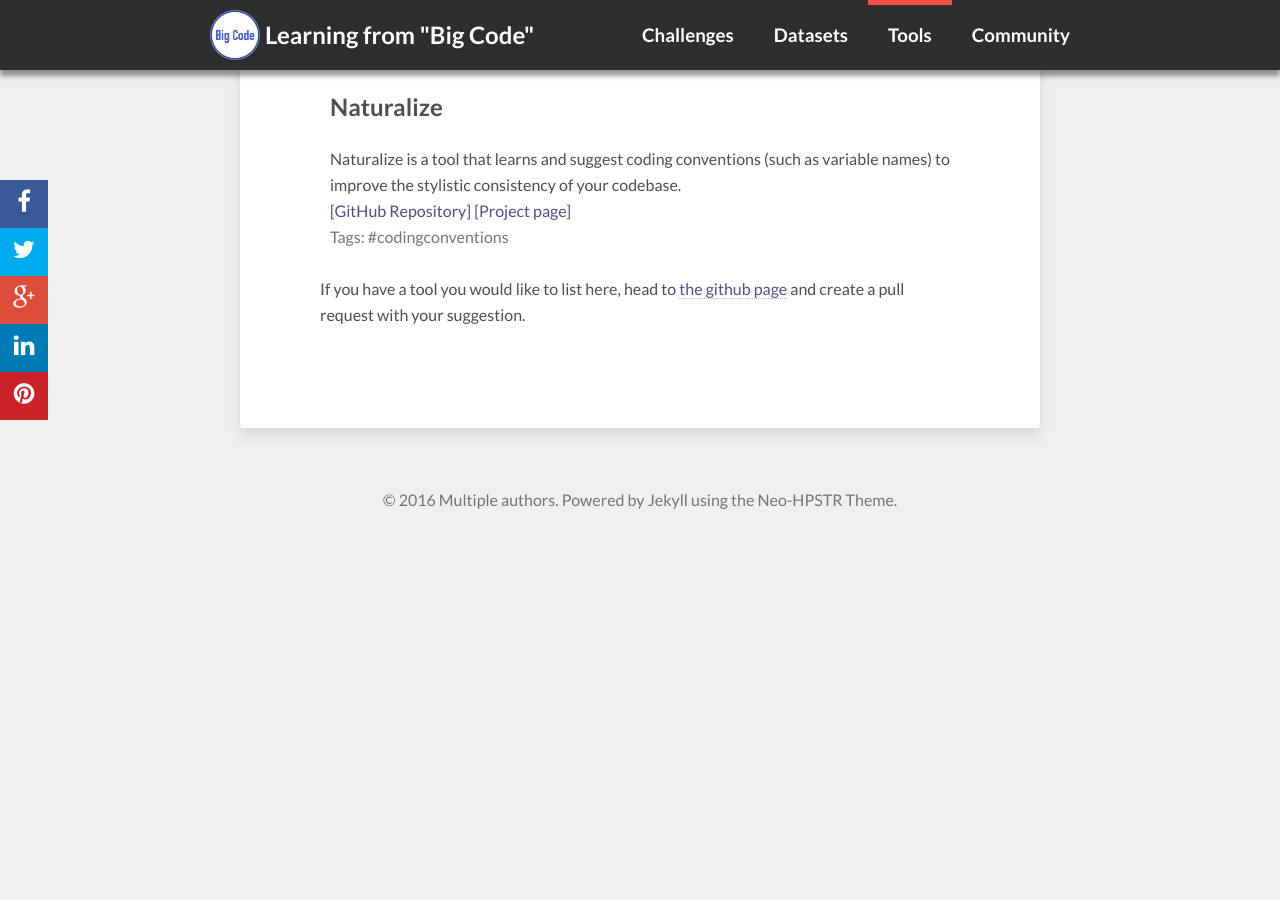
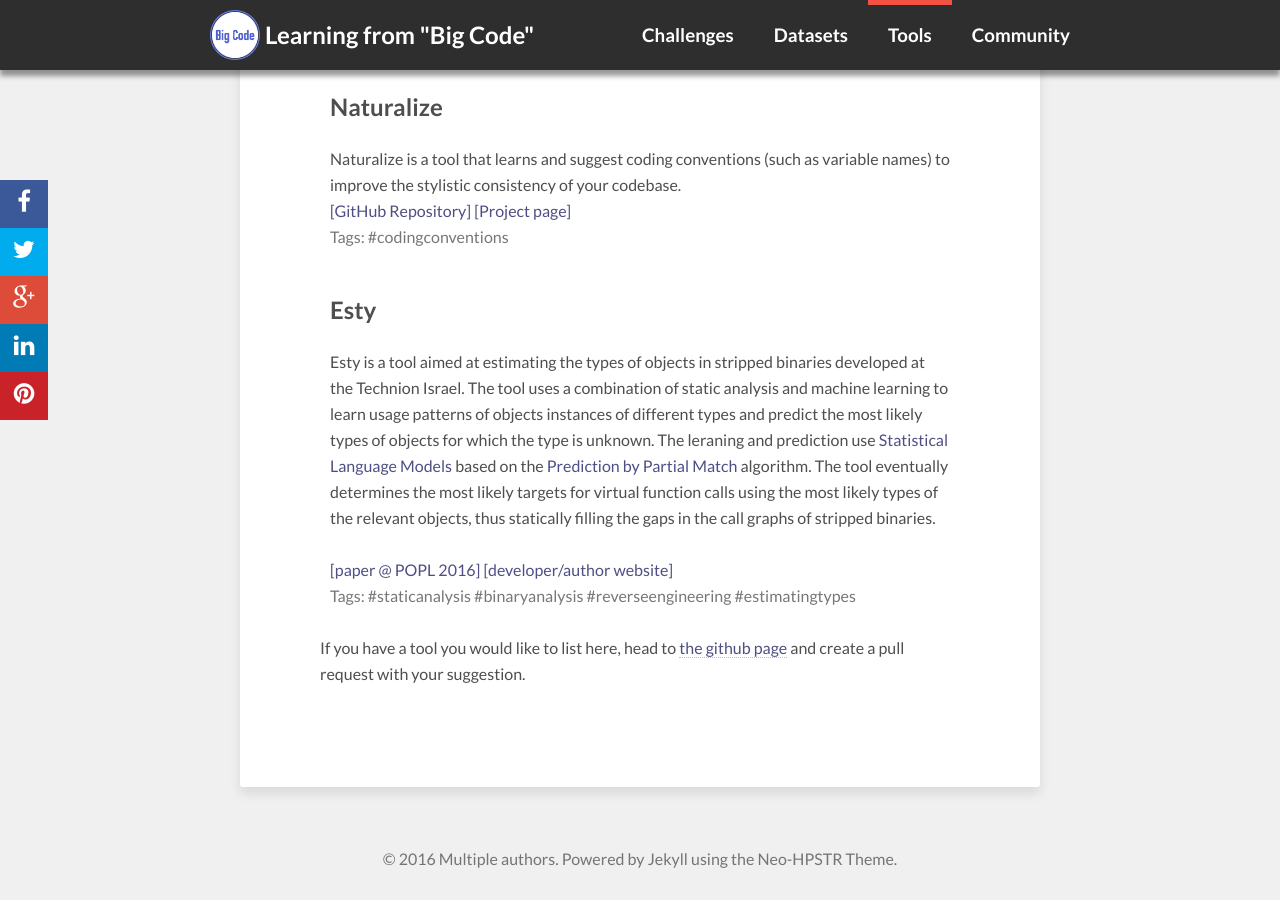
Before and after one commit to learnbigcode/learnbigcode.github.io, a Jekyll site: the page built from tools/index.md, in a window 1280 px wide and 900 px high, scrolled down 1555 px. Built offline with Jekyll 4.4.1, drawn with Linux system fonts in a browser that asks for light colours; nearby versions of some CDN libraries; comment, search, counter and statistics services are not loaded; before the commit the page ends 2096 px from its top, so only the background shows below that.

Commit message:
Add Esty

```diff
--- a/tools/index.md
+++ b/tools/index.md
@@ -62,4 +62,16 @@ Naturalize is a tool that learns and suggest coding conventions (such as variabl
 <br/><span class="tags">Tags: #codingconventions</span>
 </div>
 
+<div class="highlightitem">
+<h2>Esty</h2>
+Esty is a tool aimed at estimating the types of objects in stripped binaries developed at the Technion Israel.
+The tool uses a combination of static analysis and machine learning to learn usage patterns of objects instances of different types and predict the most likely types of objects for which the type is unknown.
+The leraning and prediction use <a href="https://en.wikipedia.org/wiki/Language_model">Statistical Language Models</a> based on the <a href="https://en.wikipedia.org/wiki/Prediction_by_partial_matching">Prediction by Partial Match</a> algorithm.
+The tool eventually determines the most likely targets for virtual function calls using the most likely types of the relevant objects, thus statically filling the gaps in the call graphs of stripped binaries.
+<br><br>
+
+<a href="http://omerkatz.cswp.cs.technion.ac.il/wp-content/uploads/sites/28/2016/01/p313-katz.pdf">[paper @ POPL 2016]</a> <a href="http://omerkatz.cswp.cs.technion.ac.il">[developer/author website]</a>
+<br><span class="tags">Tags: #staticanalysis #binaryanalysis #reverseengineering #estimatingtypes</span>
+</div>
+
 If you have a tool you would like to list here, head to <a href="https://github.com/learnbigcode/learnbigcode.github.io/tree/master/tools">the github page</a> and create a pull request with your suggestion.
```
Also changed, not shown: challenges/index.md (+10 -0 lines), community/people/index.md (+5 -0 lines), datasets/index.md (+12 -0 lines).
